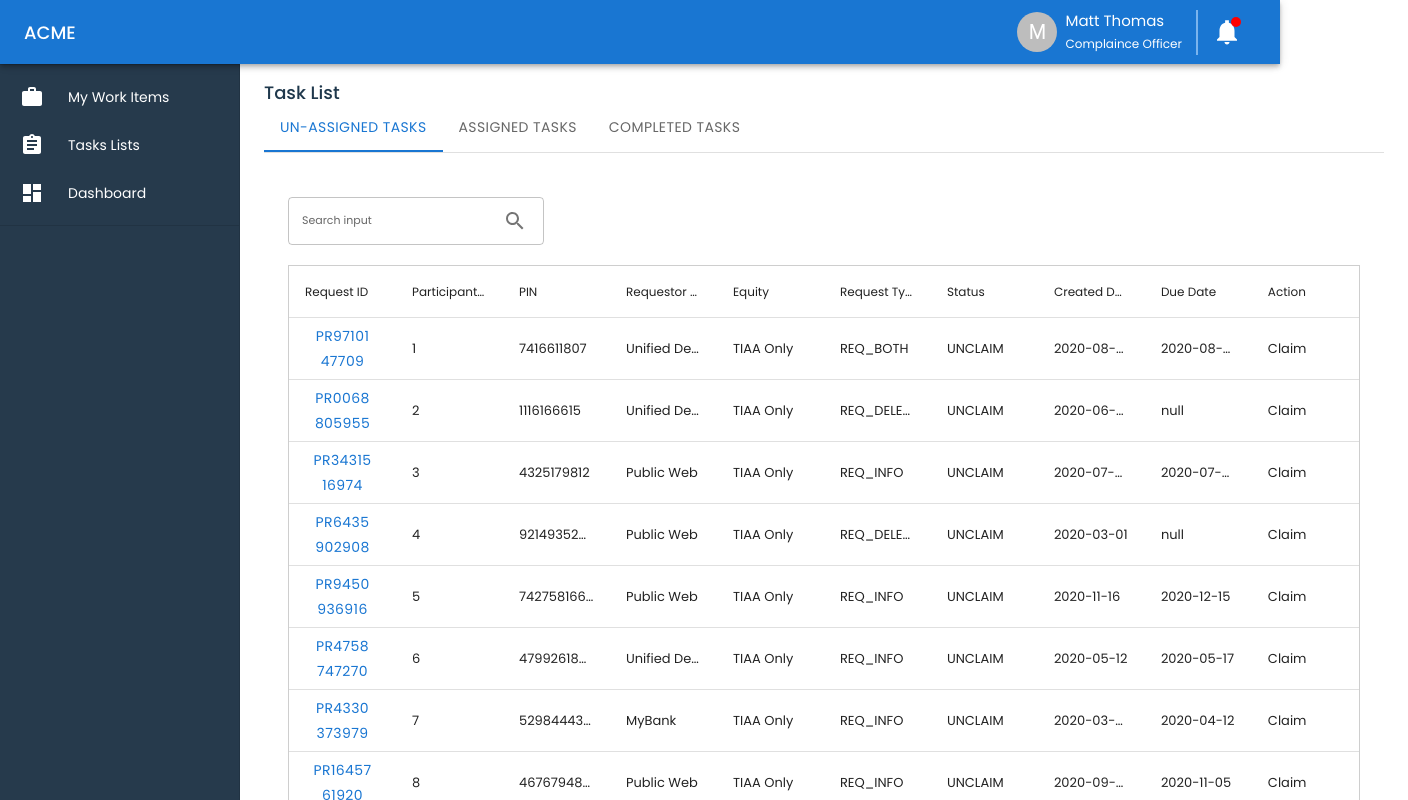
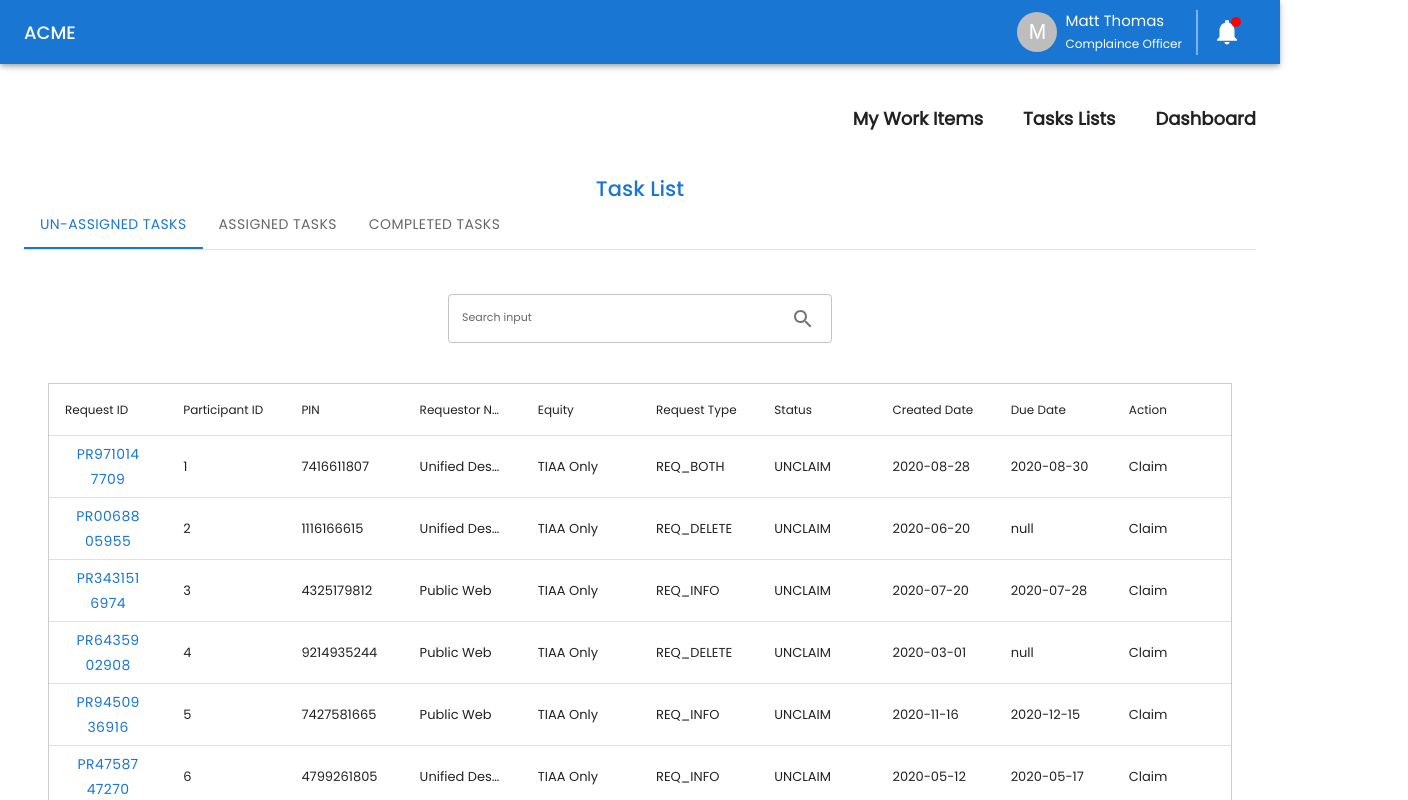
Before and after one commit to ranjanmanish95/dg-portal, a React (Create React App) app: page /taskslists in a window 1280 px wide. Shown: the top 800 px of the page, 1408 px wide, since content can reach past the window. Built offline with nearby package versions, Linux system fonts and the light colour scheme.

Commit message:
Header Style.

```diff
--- a/src/SideNav.jsx
+++ b/src/SideNav.jsx
@@ -27,7 +27,8 @@ import { makeStyles } from '@mui/styles';
 const useStyles = makeStyles(() => ({
   sideText: {
     '& span': {
-      fontSize: '14px !important',
+      fontSize: '18px !important',
+      fontWeight: '600',
       '& selected': {
         fontWeight: 'bold',
       }
@@ -73,6 +74,15 @@ const useStyles = makeStyles(() => ({
     height: '10px',
     textAlign: 'center',
     borderRadius: '50px',
+  },
+  navLinkStyleUl: {
+    display: 'flex',
+    justifyContent: 'flex-end',
+    marginTop: '75px !important',
+    paddingRight: '4px !important',
+    '& li': {
+      width: 'auto',
+    },
   },
 }));
 const drawerWidth = 240;
@@ -153,7 +163,7 @@ export default function SideNav() {
   };
 
   return (
-    <Box sx={{ display: 'flex' }}>
+    <Box>
       <CssBaseline />
       <AppBar position="fixed" style={{ backgroundColor: '#1976d200 !important',}}>
         <Toolbar className={classes.toolbarStyle}>
@@ -192,20 +202,20 @@ export default function SideNav() {
             </Box>
         </Toolbar>
       </AppBar>
-      <Drawer variant="permanent" open={open}
+      {/* <Drawer variant="permanent" open={open}
       PaperProps={{
     sx: {
       backgroundColor: "#263A4C",
       color: '#ffffff',
     }
-  }}>
-        <DrawerHeader>
+  }}> */}
+        {/* <DrawerHeader>
           <IconButton onClick={handleDrawerClose}>
             {theme.direction === 'rtl' ? <ChevronRightIcon /> : <ChevronLeftIcon />}
           </IconButton>
-        </DrawerHeader>
-        <Divider />
-        <List>
+        </DrawerHeader> */}
+        {/* <Divider /> */}
+        <List className={classes.navLinkStyleUl}>
         <ListItem disablePadding sx={{ display: 'block' }} onClick={()=> {navigate('/myworkitems')}}>
               <ListItemButton
                 sx={{
@@ -214,7 +224,7 @@ export default function SideNav() {
                   px: 2.5,
                 }}
               >
-                <ListItemIcon
+                {/* <ListItemIcon
                   sx={{
                     minWidth: 0,
                     mr: open ? 3 : 'auto',
@@ -222,7 +232,7 @@ export default function SideNav() {
                   }}
                 >
                     <WorkIcon style={{color: '#ffffff'}}/>
-                </ListItemIcon>
+                </ListItemIcon> */}
                 <ListItemText primary="My Work Items" sx={{ opacity: open ? 1 : 0 }} className={classes.sideText} />
               </ListItemButton>
             </ListItem>
@@ -234,7 +244,7 @@ export default function SideNav() {
                   px: 2.5,
                 }}
               >
-                <ListItemIcon
+                {/* <ListItemIcon
                   sx={{
                     minWidth: 0,
                     mr: open ? 3 : 'auto',
@@ -242,7 +252,7 @@ export default function SideNav() {
                   }}
                 >
                   <AssignmentIcon style={{color: '#ffffff'}}/>
-                </ListItemIcon>
+                </ListItemIcon> */}
                 <ListItemText primary="Tasks Lists" sx={{ opacity: open ? 1 : 0 }} className={classes.sideText}/>
               </ListItemButton>
             </ListItem>
@@ -254,7 +264,7 @@ export default function SideNav() {
                   px: 2.5,
                 }}
               >
-                <ListItemIcon
+                {/* <ListItemIcon
                   sx={{
                     minWidth: 0,
                     mr: open ? 3 : 'auto',
@@ -262,13 +272,13 @@ export default function SideNav() {
                   }}
                 >
                   <DashboardSharpIcon style={{color: '#ffffff'}}/>
-                </ListItemIcon>
+                </ListItemIcon> */}
                 <ListItemText primary="Dashboard" sx={{ opacity: open ? 1 : 0 }} className={classes.sideText}/>
               </ListItemButton>
             </ListItem>
         </List>
-        <Divider />
-      </Drawer>
+        {/* <Divider /> */}
+      {/* </Drawer> */}
     </Box>
   );
 }
--- a/src/components/SearchBar.jsx
+++ b/src/components/SearchBar.jsx
@@ -3,7 +3,7 @@ import TextField from "@mui/material/TextField";
 import Autocomplete from "@mui/material/Autocomplete";
 import { InputAdornment, IconButton } from "@mui/material";
 import SearchIcon from '@mui/icons-material/Search';
-import {Activity} from '../Activity';
+import { Activity } from '../Activity';
 
 export default function FreeSolo() {
   return (
--- a/src/pages/Dashboard.jsx
+++ b/src/pages/Dashboard.jsx
@@ -114,10 +114,10 @@ const refresh_url="http://14.97.142.161:8080/api/refresh-tokens";
 // })
 
   return (
-    <Box sx={{ display: "flex" }}>
+    <Box>
     <SideNav />
     <Box component="main" sx={{ flexGrow: 1, p: 3 }}>
-    <iframe title="dashboard" src={`http://14.97.142.161:8080/RunDashboard.i4?dashUUID=d2fa9718-841a-47ed-a4e7-bed742b26aaa`}  width="100%" style={{height:"100vh", marginTop: "3rem"}}></iframe>
+    <iframe title="dashboard" src={`http://14.97.142.161:8080/RunDashboard.i4?dashUUID=d2fa9718-841a-47ed-a4e7-bed742b26aaa`}  width="100%" style={{height:"100vh"}}></iframe>
        <Box height={20}/>
     </Box>
    </Box>
--- a/src/pages/MyWorkItems.jsx
+++ b/src/pages/MyWorkItems.jsx
@@ -37,9 +37,11 @@ TabPanel.propTypes = {
 
 const useStyles = makeStyles(() => ({
   headingone: {
-    marginTop: '3rem !important',
-    color: '#1F384C',
+    color: '#1976d2',
+    fontSize: '21px !important',
+    textAlign: 'center',
   },
+
   btngroup: {
     border: '1px solid #d4d4d4',
     boxShadow: 'none !important',
@@ -65,7 +67,10 @@ const useStyles = makeStyles(() => ({
     fontStyle: 'normal',
     fontSize: '12px',
     color: '#787F89 !important'
-  }
+  },
+  searchBarStyle: {
+    margin: '10px auto 20px auto !important',
+  },
 }));
 
 const TasksLists = () => {
@@ -85,14 +90,14 @@ const TasksLists = () => {
   return (
     <>
       <Box height={10} />
-      <Box sx={{ display: "flex" }}>
+      <Box>
         <SideNav />
         <Box component="main" sx={{ flexGrow: 1, p: 3 }}>
           <Typography variant="h1" className={classes.headingone}>My Work Items</Typography>
     <Box sx={{ width: '100%' }}>
       <Box height={20} />
           <Grid container spacing={2}>
-            <Grid item xs={3}>
+            <Grid item xs={4} className={classes.searchBarStyle}>
             <SearchBar />
             </Grid>
           </Grid>
--- a/src/pages/TasksLists.jsx
+++ b/src/pages/TasksLists.jsx
@@ -46,8 +46,9 @@ function a11yProps(index) {
 
 const useStyles = makeStyles(() => ({
   headingone: {
-    marginTop: '3rem !important',
-    color: '#1F384C',
+    color: '#1976d2',
+    fontSize: '21px !important',
+    textAlign: 'center',
   },
   btngroup: {
     border: '1px solid #d4d4d4',
@@ -74,7 +75,18 @@ const useStyles = makeStyles(() => ({
     fontStyle: 'normal',
     fontSize: '12px',
     color: '#787F89 !important'
-  }
+  },
+  searchBarStyle: {
+    margin: '0px auto 20px auto !important',
+  },
+  tabbingStyle: {
+    borderBottom: '1px solid rgba(0, 0, 0, 0.12)',
+    '& button': {
+      '&:focus': {
+        outline: 'none',
+      },
+    },
+  },
 }));
 
 const TasksLists = () => {
@@ -105,12 +117,12 @@ const TasksLists = () => {
   return (
     <>
       <Box height={10} />
-      <Box sx={{ display: "flex" }}>
+      <Box>
         <SideNav />
         <Box component="main" sx={{ flexGrow: 1, p: 3 }}>
           <Typography variant="h1" className={classes.headingone}>Task List</Typography>
     <Box sx={{ width: '100%' }}>
-      <Box sx={{ borderBottom: 1, borderColor: 'divider' }}>
+      <Box className={classes.tabbingStyle}>
         <Tabs value={value} onChange={handleChange} aria-label="basic tabs example">
           <Tab label="Un-Assigned Tasks" {...a11yProps(0)} />
           <Tab label="Assigned Tasks" {...a11yProps(1)} />
@@ -120,7 +132,7 @@ const TasksLists = () => {
       <TabPanel value={value} index={0}>
       <Box height={20} />
           <Grid container spacing={2}>
-            <Grid item xs={3}>
+            <Grid item xs={4} className={classes.searchBarStyle}>
             <SearchBar />
             </Grid>
           </Grid>
@@ -130,7 +142,7 @@ const TasksLists = () => {
       <TabPanel value={value} index={1}>
       <Box height={20} />
           <Grid container spacing={2}>
-            <Grid item xs={3}>
+            <Grid item xs={4} className={classes.searchBarStyle}>
             <SearchBar />
             </Grid>
           </Grid>
@@ -140,7 +152,7 @@ const TasksLists = () => {
       <TabPanel value={value} index={2}>
       <Box height={20} />
           <Grid container spacing={2}>
-            <Grid item xs={3}>
+            <Grid item xs={4} className={classes.searchBarStyle}>
             <SearchBar />
             </Grid>
           </Grid>
--- a/src/pages/WorkItemDetail.jsx
+++ b/src/pages/WorkItemDetail.jsx
@@ -70,7 +70,7 @@ const WorkItemDetail = () => {
   const navigate = useNavigate();
   return (
     <>
-      <Box sx={{ display: "flex" }}>
+      <Box>
         <SideNav />
         <Box component="main" sx={{ flexGrow: 1, p: 3 }} style={{paddingLeft: '0px', paddingRight: '0px'}}>
         <Box height={30} />
```
Lines whose indentation alone changed are shown as unchanged.
